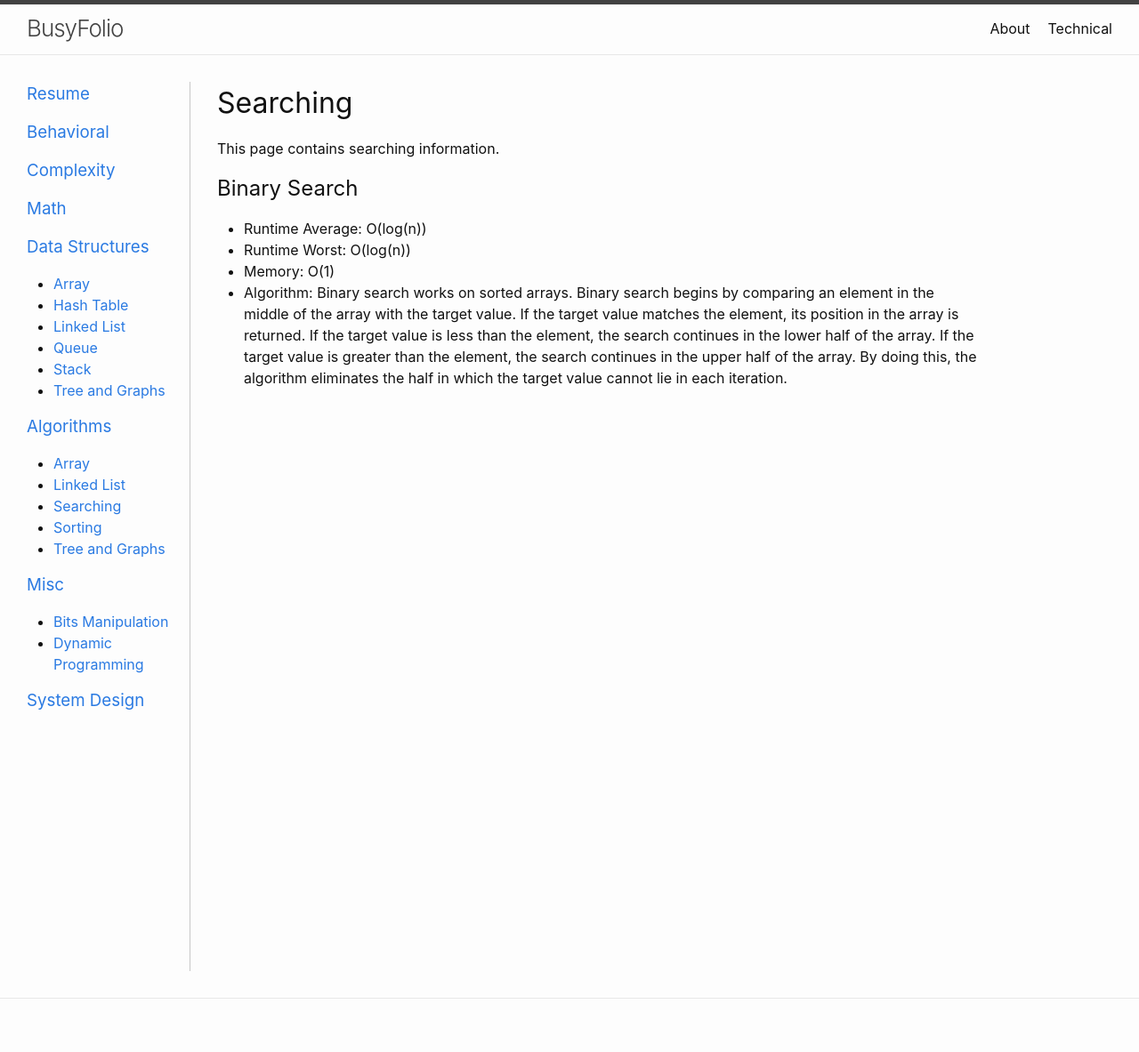
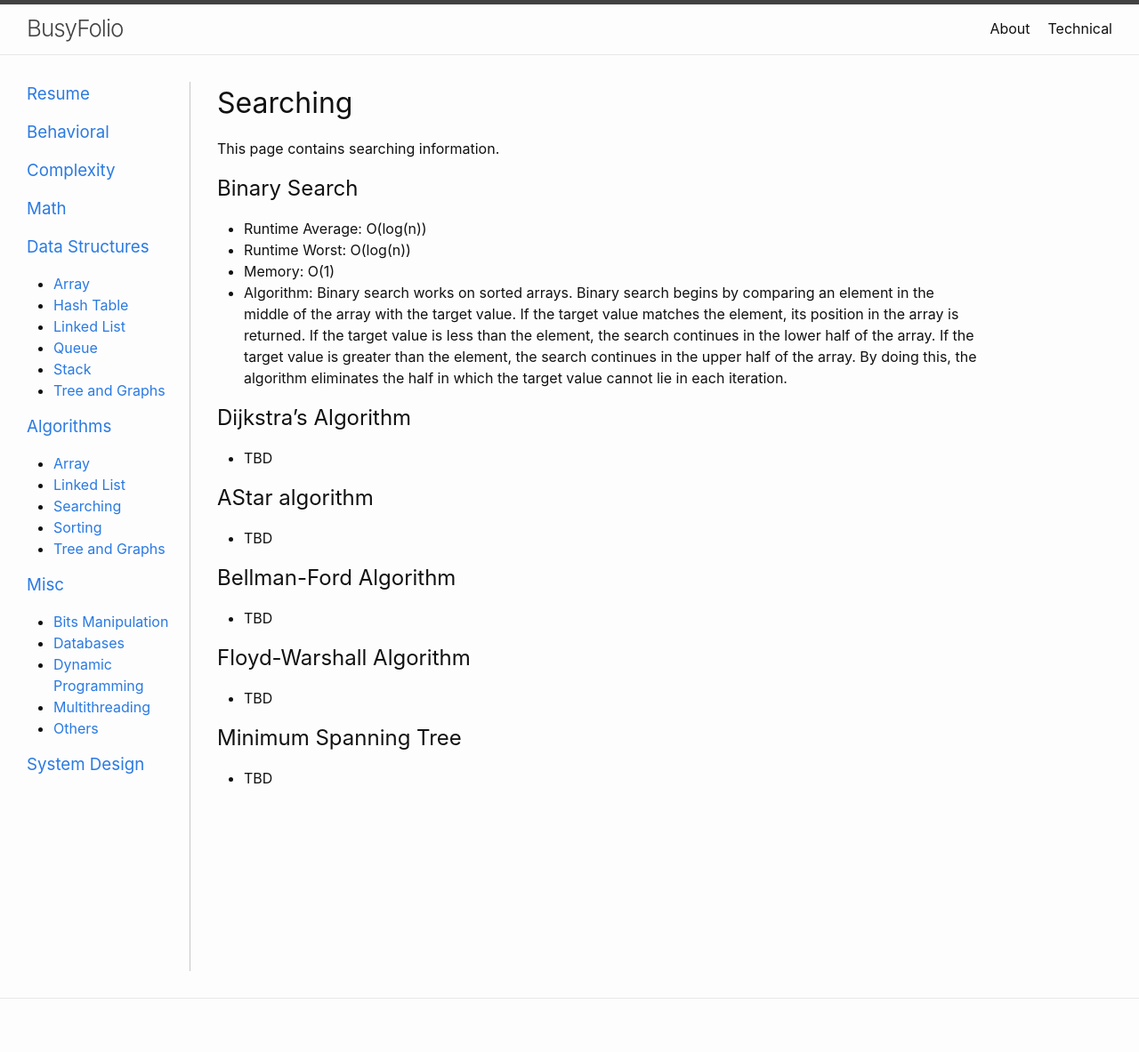
Before and after one commit to bzthin/bzthin.github.io, a Jekyll site: the page built from pages/technical/algorithms/searching.md, in a window 1280 px wide. Shown: the whole page at 89% size. Built offline with Jekyll 4.4.1, drawn with Linux system fonts in a browser that asks for light colours.

Commit message:
Add future TBD items

```diff
--- a/_data/navigation.yml
+++ b/_data/navigation.yml
@@ -40,7 +40,13 @@ technical:
     subfolderitems:
       - page: Bits Manipulation
         url: /misc/bits-manipulation
+      - page: Databases
+        url: /misc/databases
       - page: Dynamic Programming
         url: /misc/dynamic-programming
+      - page: Multithreading
+        url: /misc/multithreading
+      - page: Others
+        url: /misc/others
   - title: System Design
     url: /system-design
--- a/pages/technical/algorithms/searching.md
+++ b/pages/technical/algorithms/searching.md
@@ -17,3 +17,18 @@ If the target value matches the element, its position in the array is returned.
 If the target value is less than the element, the search continues in the lower half of the array.
 If the target value is greater than the element, the search continues in the upper half of the array.
 By doing this, the algorithm eliminates the half in which the target value cannot lie in each iteration.
+
+## Dijkstra's Algorithm
+- TBD
+
+## AStar algorithm
+- TBD
+
+## Bellman-Ford Algorithm
+- TBD
+
+## Floyd-Warshall Algorithm
+- TBD
+
+## Minimum Spanning Tree
+- TBD
```
Also changed, not shown: pages/technical/algorithms/sorting.md (+49 -0 lines), pages/technical/algorithms/tree-graph.md (+0 -49 lines), pages/technical/data-structures/tree-graph.md (+5 -0 lines), pages/technical/misc/databases.md (added, +19 -0 lines), pages/technical/misc/multithreading.md (added, +12 -0 lines), pages/technical/misc/others.md (added, +14 -0 lines).
